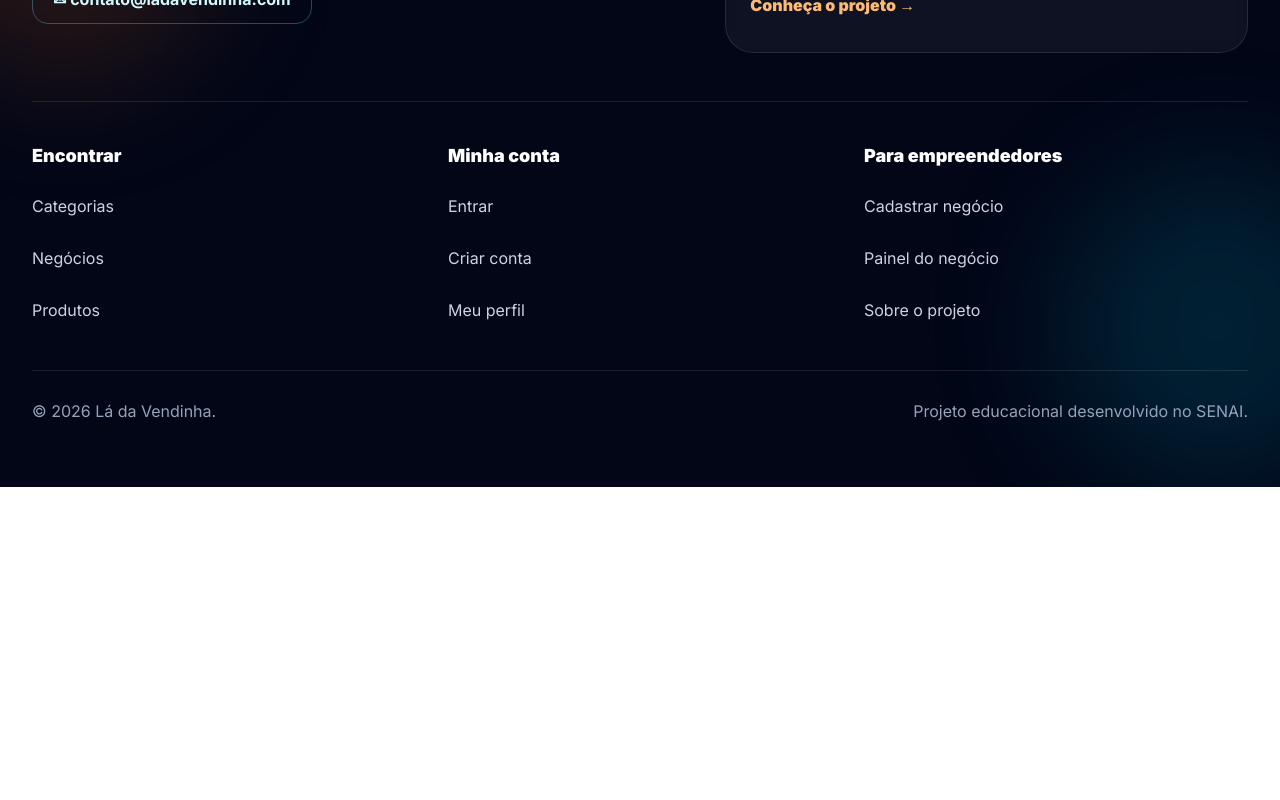
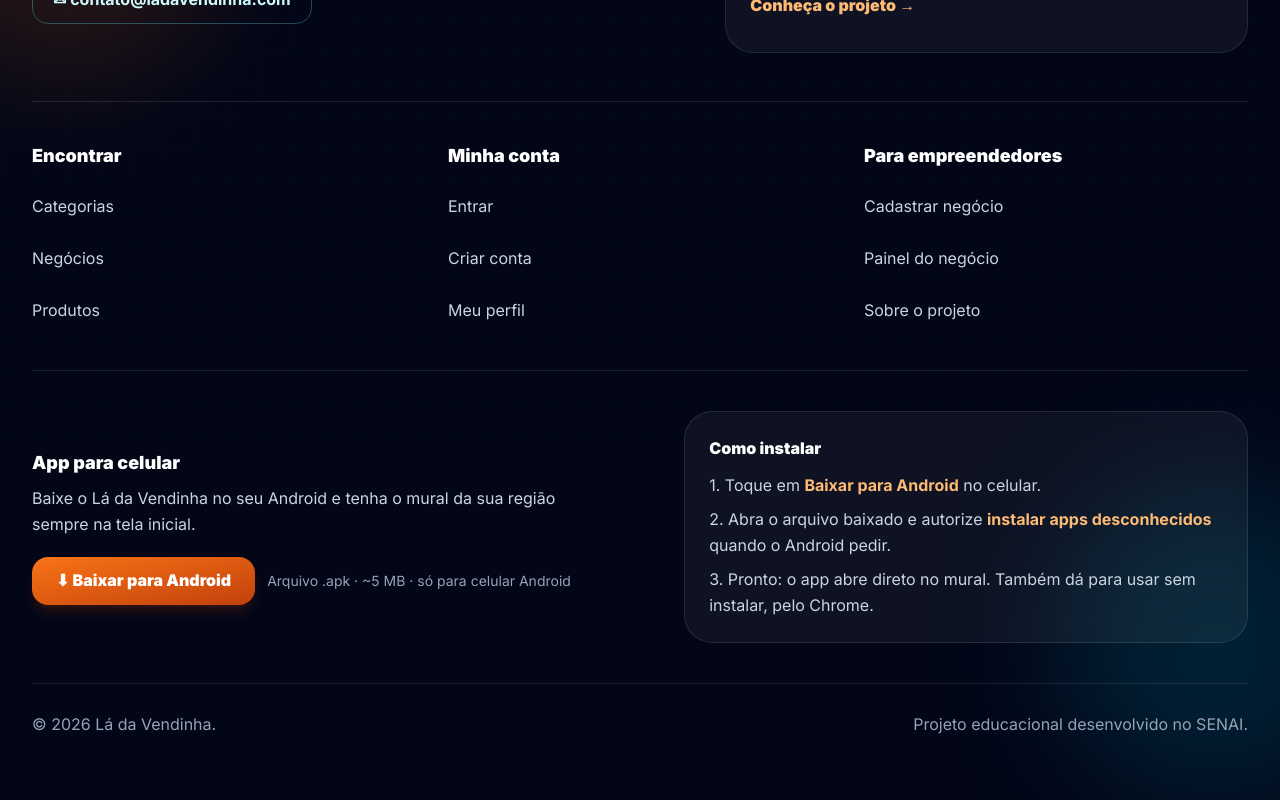
Before and after one commit to math822/TCC_Atulizado_Novo, a Next.js app: page / in a window 1280 px wide. Shown: the part 2968-3768 px from the top of the page. Before the commit the page ends 3455 px from the top, so only its background shows below. Built offline with nearby package versions, Linux system fonts and the light colour scheme; no server answers; the database is empty.

Commit message:
Adiciona bloco de download do app Android no rodape
Visitantes precisam de um caminho para instalar o app sem depender de cabo
USB ou de enviar o .apk por mensagem, entao o rodape passa a apontar para
/LaDaVendinha.apk com o passo a passo de instalacao.

```diff
--- a/components/Footer.tsx
+++ b/components/Footer.tsx
@@ -87,6 +87,34 @@
             ))}
           </nav>
 
+          <div className="grid gap-8 border-t border-white/10 py-10 lg:grid-cols-[1.1fr_1fr] lg:items-center">
+            <div>
+              <h2 className="text-lg font-black text-white">App para celular</h2>
+              <p className="mt-2 max-w-xl text-base leading-relaxed text-slate-300">
+                Baixe o Lá da Vendinha no seu Android e tenha o mural da sua região sempre na tela inicial.
+              </p>
+              <div className="mt-5 flex flex-wrap items-center gap-3">
+                <a
+                  href="/LaDaVendinha.apk"
+                  download
+                  className="press inline-flex min-h-12 items-center gap-2 rounded-2xl bg-gradient-to-br from-orange-500 to-orange-700 px-6 font-black text-white shadow-lg shadow-orange-700/20 transition hover:from-orange-600 hover:to-orange-800"
+                >
+                  ⬇ Baixar para Android
+                </a>
+                <span className="text-sm text-slate-400">Arquivo .apk · ~5 MB · só para celular Android</span>
+              </div>
+            </div>
+
+            <div className="rounded-[28px] border border-white/10 bg-white/5 p-6 backdrop-blur">
+              <p className="text-base font-black text-white">Como instalar</p>
+              <ol className="mt-3 space-y-2 text-base leading-relaxed text-slate-300">
+                <li>1. Toque em <span className="font-bold text-orange-300">Baixar para Android</span> no celular.</li>
+                <li>2. Abra o arquivo baixado e autorize <span className="font-bold text-orange-300">instalar apps desconhecidos</span> quando o Android pedir.</li>
+                <li>3. Pronto: o app abre direto no mural. Também dá para usar sem instalar, pelo Chrome.</li>
+              </ol>
+            </div>
+          </div>
+
           <div className="flex flex-col gap-3 border-t border-white/10 pt-7 text-base text-slate-400 sm:flex-row sm:items-center sm:justify-between">
             <p>© 2026 Lá da Vendinha.</p>
             <p>Projeto educacional desenvolvido no SENAI.</p>
```
